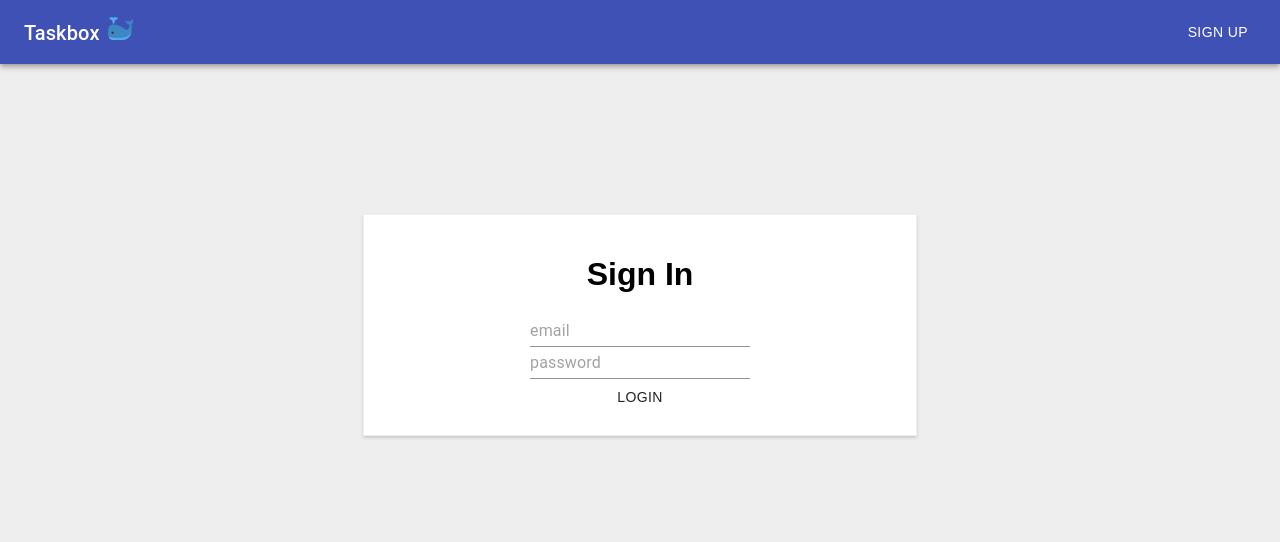
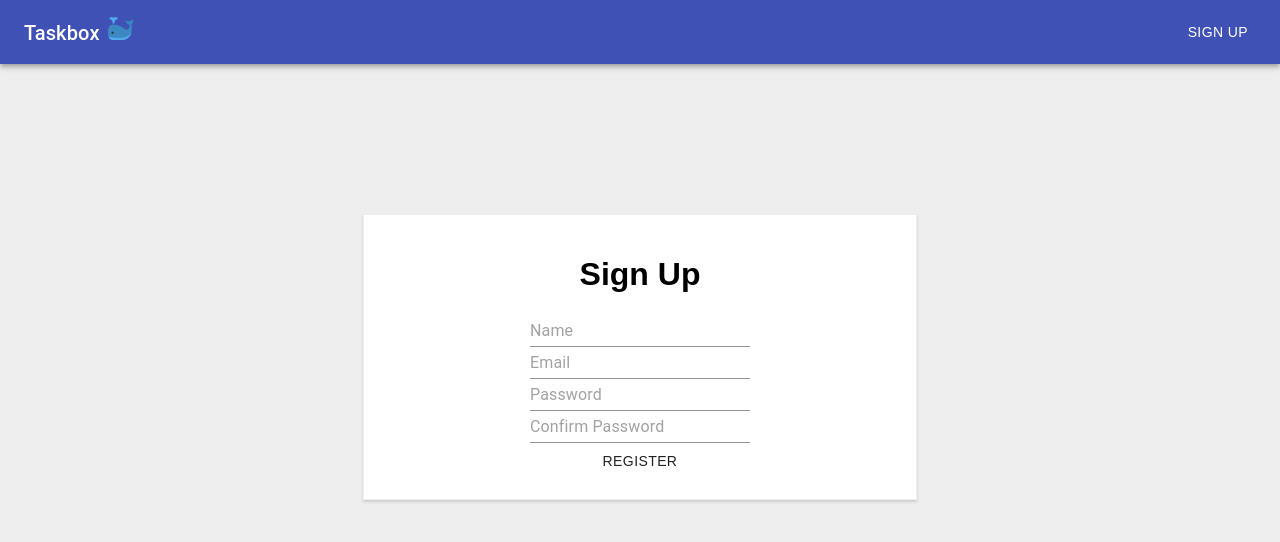
Before and after one commit to jcai8649/taskbox, a React (Create React App) app: page / in a window 1280 px wide. Shown: the top 542 px of the page. Built offline with nearby package versions, Linux system fonts and the light colour scheme.

Commit message:
Create Signup

```diff
--- a/src/App.js
+++ b/src/App.js
@@ -2,8 +2,9 @@ import styles from './App.module.css';
 // import {BrowserRouter as Router, Route} from 'react-router-dom'
 import Navbar from './containers/Navbar/Navbar';
 import Login from './containers/Login/Login';
+import SignUp from './containers/Signup/Signup';
 // import UserPage from './containers/UserPage/UserPage'
-
+import {BrowserRouter, Route, Switch} from 'react-router-dom';
 
 function App() {
 
@@ -12,7 +13,8 @@ function App() {
       <Navbar/>
 
       {/* <UserPage/> */}
-      <Login/>
+      {/* <Login/> */}
+      <SignUp/>
       {/* //signup
           //signup form
       {/* <UserPage/>
--- a/src/App.module.css
+++ b/src/App.module.css
@@ -5,12 +5,3 @@
 body {
     background-color: #0001;
 }
-
-.header{
-    text-align: center;
-    width: 100;
-    color: black;
-    background-color: #007bff;
-    padding: 10px;
-    box-shadow: 0 2px 3px #007bff;
-}
--- /dev/null
+++ b/src/containers/Signup/Signup.js
@@ -0,0 +1,61 @@
+import {React, useState} from 'react';
+import { Button, Input, CircularProgress } from '@material-ui/core';
+import {useDispatch, useSelector} from 'react-redux';
+import styles from './Signup.module.css'
+
+function Signup() {
+
+    const dispatch = useDispatch();
+    const state = useSelector(state => state)
+
+    const [signUpData, setSignUpData] = useState({
+        name: "",
+        email: "",
+        password: "",
+        confirmPassword: "",
+        age: 0
+    })
+
+
+    const submitSignupHandler = (e) => {
+        e.preventDefault();
+        postSignUpHandler();
+        resetSignUpDataHandler();
+    }
+
+    const resetSignUpDataHandler = () => {
+        setSignUpData({email: '', password: ''})
+    }
+
+    const postSignUpHandler = () => {
+        dispatch()
+    }
+
+    return (
+        <div>
+            <div className={styles.registerForm}>
+                    <h1>Sign Up</h1>
+                    <form onSubmit={submitSignupHandler}>
+                        <div>
+                            <Input type='text' name='name'  value={signUpData.name} onChange={ e => {setSignUpData({...signUpData, name: e.target.value})}}placeholder='Name'></Input>
+                        </div>
+                        <div>
+                            <Input type='text' name='email'  value={signUpData.email} onChange={ e => {setSignUpData({...signUpData, email: e.target.value})}}placeholder='Email'></Input>
+                        </div>
+                        <div>
+                            <Input type='password' value={signUpData.password} onChange={ e => setSignUpData({...signUpData, password: e.target.value})} name='pass' placeholder='Password'></Input>
+                        </div>
+                        <div>
+                            <Input type='confirmPassword' value={signUpData.confirmPassword} onChange={e => setSignUpData({...signUpData, confirmPassword: e.target.value})}name='confirmPass' placeholder='Confirm Password'></Input>
+                        </div>
+                        <div>
+                            <Button type="submit">Register</Button>
+                        </div>
+                        {/* <div>{error}</div> */}
+                    </form>
+                </div>
+        </div>
+    )
+}
+
+export default Signup
--- /dev/null
+++ b/src/containers/Signup/Signup.module.css
@@ -0,0 +1,17 @@
+.registerForm {
+    margin: 150px auto;
+    width: 40%;
+    text-align: center;
+    background-color: white;
+    box-shadow: 0 2px 3px #ccc;
+    border: 1px solid #eee;
+    padding: 20px;
+    display: flex;
+    flex-flow: column nowrap;
+    align-content: space-between;
+}
+
+.Loader {
+    margin: 250px auto;
+    text-align: center;
+}
```
Also changed, not shown: 1 other file (tests, documents, lock files or other folders).
